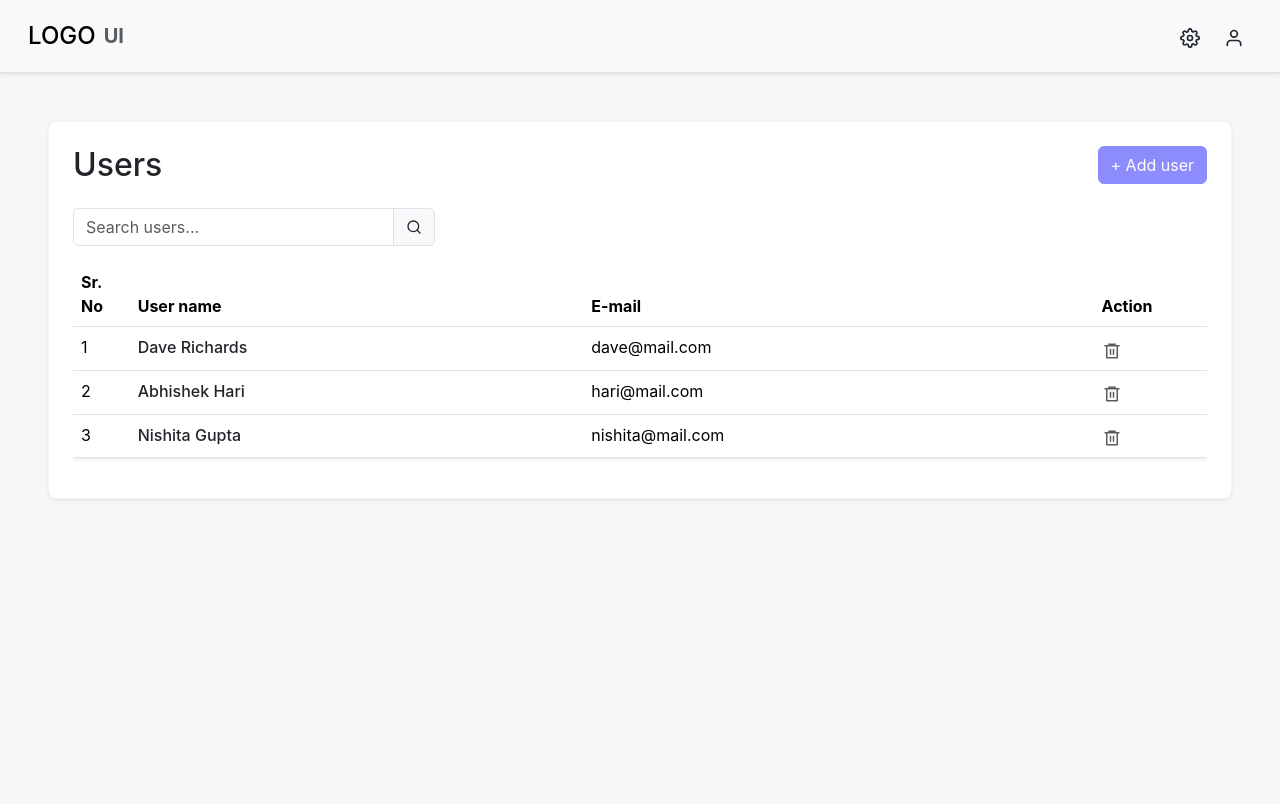
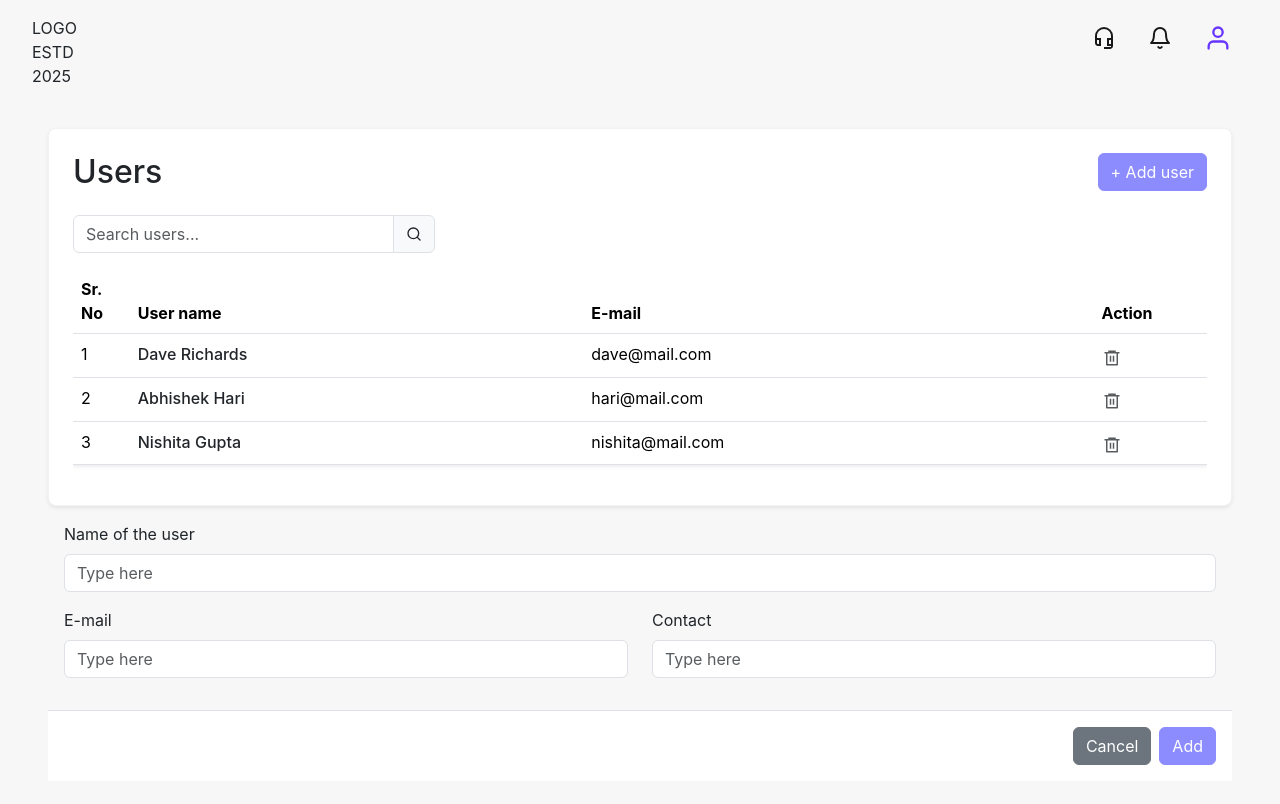
Before and after one commit to Abhiram3152N/Frontend-User-Management, a React (Vite) app in the folder front-end-task/: page / in a window 1280 px wide. Built offline with nearby package versions, Linux system fonts and the light colour scheme.

Commit message:
modalheader

```diff
--- a/front-end-task/src/components/AddUserModal.jsx
+++ b/front-end-task/src/components/AddUserModal.jsx
@@ -1,9 +1,8 @@
 import React, { useState } from 'react';
-import { Modal, Button, Form, Row, Col } from 'react-bootstrap';
-import { getNextId, defaultEducationEntry, defaultExperienceEntry } from '../data/mockUsers';
+import { Button, Form, Row, Col } from 'react-bootstrap';
+import { getNextId } from '../data/mockUsers';
 
-const AddUserModal = ({ show, handleClose, users, setUsers }) => {
-
+const AddUserModal = ({ handleClose, users, setUsers }) => {
   const [newUserData, setNewUserData] = useState({
     name: '',
     email: '',
@@ -20,7 +19,6 @@ const AddUserModal = ({ show, handleClose, users, setUsers }) => {
 
   const handleSubmit = (e) => {
     e.preventDefault();
-
     if (!newUserData.name || !newUserData.email) {
       console.error("Please enter a User name and Email.");
       return;
@@ -30,7 +28,6 @@ const AddUserModal = ({ show, handleClose, users, setUsers }) => {
     const firstName = nameParts[0] || 'New';
     const lastName = nameParts.length > 1 ? nameParts.slice(1).join(' ') : 'User';
 
-        // Create the New User Object with default empty arrays/values for completeness
     const newUser = {
       id: getNextId(users),
       firstName,
@@ -43,7 +40,6 @@ const AddUserModal = ({ show, handleClose, users, setUsers }) => {
       pincode: '',
       domicileState: '',
       domicileCountry: '',
-
       education: [],
       skills: [],
       projects: [],
@@ -53,19 +49,15 @@ const AddUserModal = ({ show, handleClose, users, setUsers }) => {
     };
 
     setUsers(prevUsers => [...prevUsers, newUser]);
-
     setNewUserData({ name: '', email: '', contact: '' });
     handleClose();
   };
 
 return (
-        <Modal show={show} onHide={handleClose} centered>
-            <Modal.Header closeButton>
-                <Modal.Title>Add User</Modal.Title>
-            </Modal.Header>
-
-            <Form onSubmit={handleSubmit}>
-                <Modal.Body>
+  <div className="d-flex flex-column h-100">
+    {/* Scrollable form area */}
+    <div className="flex-grow-1 overflow-auto p-3">
+      <Form id="adduser-form" onSubmit={handleSubmit}>
         <Form.Group className="mb-3">
           <Form.Label>Name of the user</Form.Label>
           <Form.Control
@@ -77,7 +69,6 @@ const AddUserModal = ({ show, handleClose, users, setUsers }) => {
             required
           />
         </Form.Group>
-
         <Row>
           <Col>
             <Form.Group className="mb-3">
@@ -105,19 +96,21 @@ const AddUserModal = ({ show, handleClose, users, setUsers }) => {
             </Form.Group>
           </Col>
         </Row>
-                </Modal.Body>
+      </Form>
+    </div>
 
-                <Modal.Footer>
+    {/* Sticky footer for buttons */}
+    <div className="adduser-actions-footer d-flex justify-content-end gap-2 p-3 bg-white border-top">
       <Button variant="secondary" onClick={handleClose}>
         Cancel
       </Button>
-                    <Button variant="primary" type="submit">
+      <Button variant="primary" type="submit" form="adduser-form">
         Add
       </Button>
-                </Modal.Footer>
-            </Form>
-        </Modal>
+    </div>
+  </div>
 );
+
 };
 
 export default AddUserModal;
--- a/front-end-task/src/components/AppHeader.jsx
+++ b/front-end-task/src/components/AppHeader.jsx
@@ -1,28 +1,44 @@
 import React from 'react';
-import { Navbar, Container, Nav } from 'react-bootstrap';
-import { FiSettings, FiUser } from 'react-icons/fi'; // Using Feather Icons as a lightweight alternative
+import { Nav } from 'react-bootstrap';
+import { MdOutlineHeadsetMic } from "react-icons/md";
+import { FiBell, FiUser } from "react-icons/fi";
+
 
 const AppHeader = () => {
-    return (
-        <Navbar bg="light" expand="lg" className="shadow-sm border-bottom mb-4 p-3">
-            {/* Using fluid Container ensures it spans the full width */}
-            <Container fluid>
-                <Navbar.Brand href="/" className="fw-bold d-flex align-items-center">
-                    <span className="h4 mb-0 me-2">LOGO</span>
-                    <span className="text-muted mb-0">UI</span>
-                </Navbar.Brand>
-
-                <Nav className="ms-auto">
-                    <Nav.Link href="#settings" className="mx-2 text-dark">
-                        <FiSettings size={20} />
-                    </Nav.Link>
-                    <Nav.Link href="#profile-icon" className="text-dark">
-                        <FiUser size={20} />
-                    </Nav.Link>
-                </Nav>
-            </Container>
-        </Navbar>
-    );
+  return (
+    <header
+      className="custom-header"
+      style={{
+        width: "100%",
+        minHeight: 100,
+        display: "flex",
+        alignItems: "flex-start",
+        justifyContent: "space-between",
+        padding: "16px 32px"
+      }}
+    >
+      <div className="logo-stack">
+        <div className="logo-box">
+          <span className="logo-text">LOGO</span>
+        </div>
+        <div className="logo-estd">ESTD</div>
+        <div className="logo-year">2025</div>
+      </div>
+      <Nav className="header-icons">
+  <Nav.Link href="#support" className="icon-link">
+    <MdOutlineHeadsetMic size={24} color="#18181B" />
+  </Nav.Link>
+  <Nav.Link href="#notifications" className="icon-link">
+    <FiBell size={24} color="#18181B" />
+  </Nav.Link>
+  <Nav.Link href="#profile" className="icon-link profile-icon-link">
+    <span className="profile-avatar">
+      <FiUser size={28} color="#6834ff" />
+    </span>
+  </Nav.Link>
+</Nav>
+    </header>
+  );
 };
 
 export default AppHeader;
```
Lines whose indentation alone changed are shown as unchanged.
